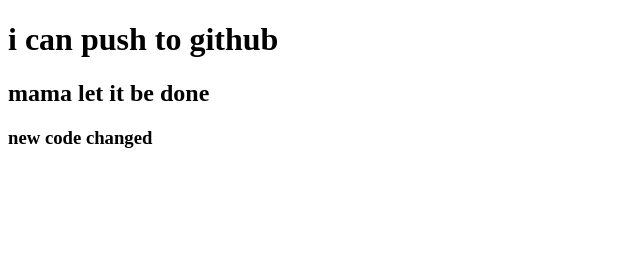
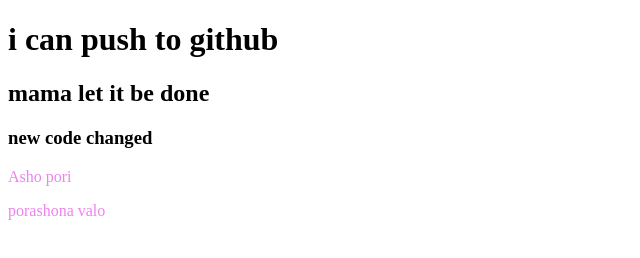
Before and after one commit to ronithemonster/my-seventh-repo, a plain HTML site: page index.html in a window 1280 px wide. Shown: the whole page, without its empty margins (0-640 px from the left). Drawn offline with Linux system fonts and the light colour scheme.

Commit message:
new work

```diff
--- a/index.html
+++ b/index.html
@@ -5,10 +5,13 @@
     <meta http-equiv="X-UA-Compatible" content="IE=edge">
     <meta name="viewport" content="width=device-width, initial-scale=1.0">
     <title>Seventh repo</title>
+    <link rel="stylesheet" href="style.css">
 </head>
 <body>
     <h1>i can push to github</h1>
     <h2>mama let it be done</h2>
     <h3>new code changed</h3>
+    <p>Asho pori</p>
+    <p>porashona valo</p>
 </body>
 </html>
--- /dev/null
+++ b/style.css
@@ -0,0 +1,3 @@
+p{
+    color: violet;
+}
```
